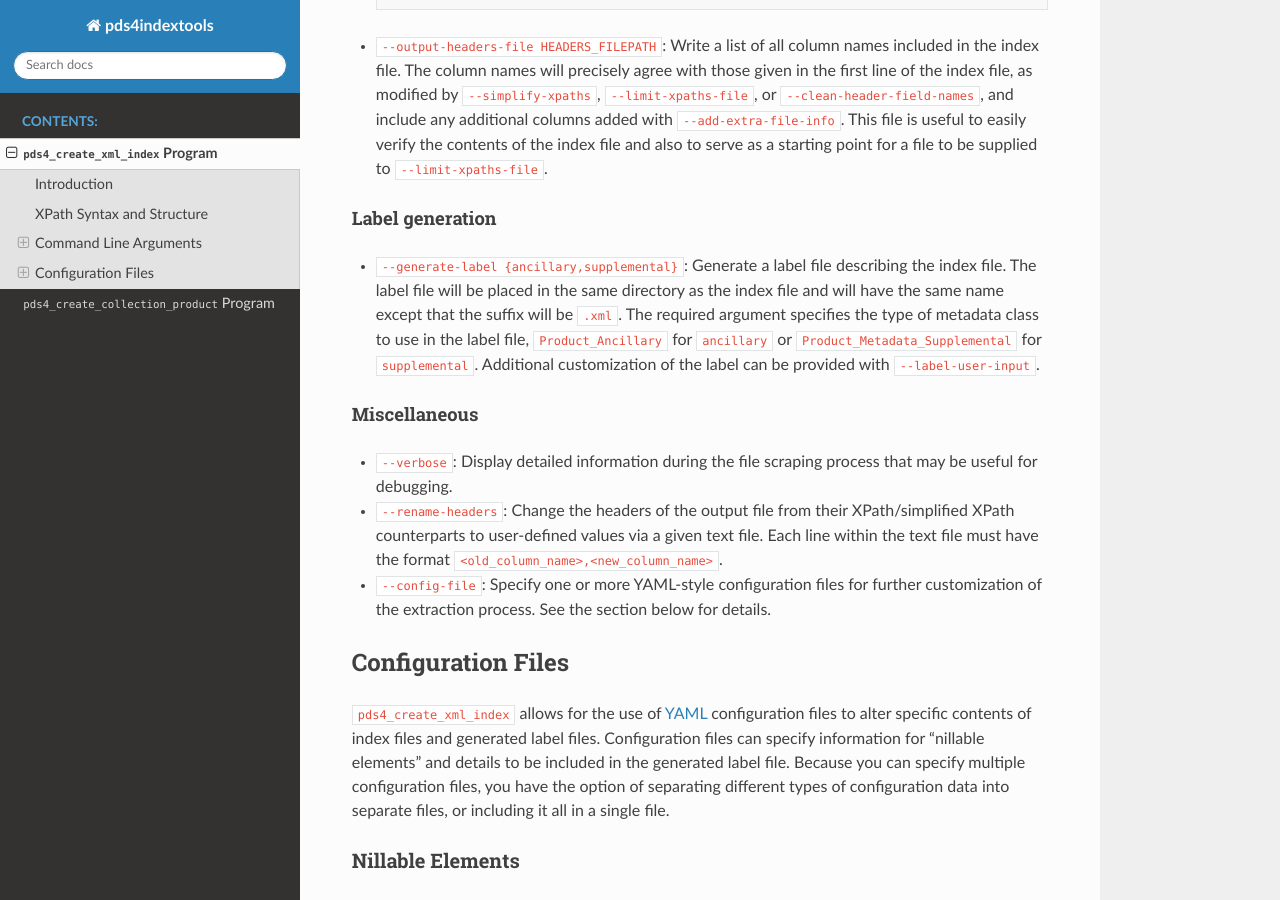
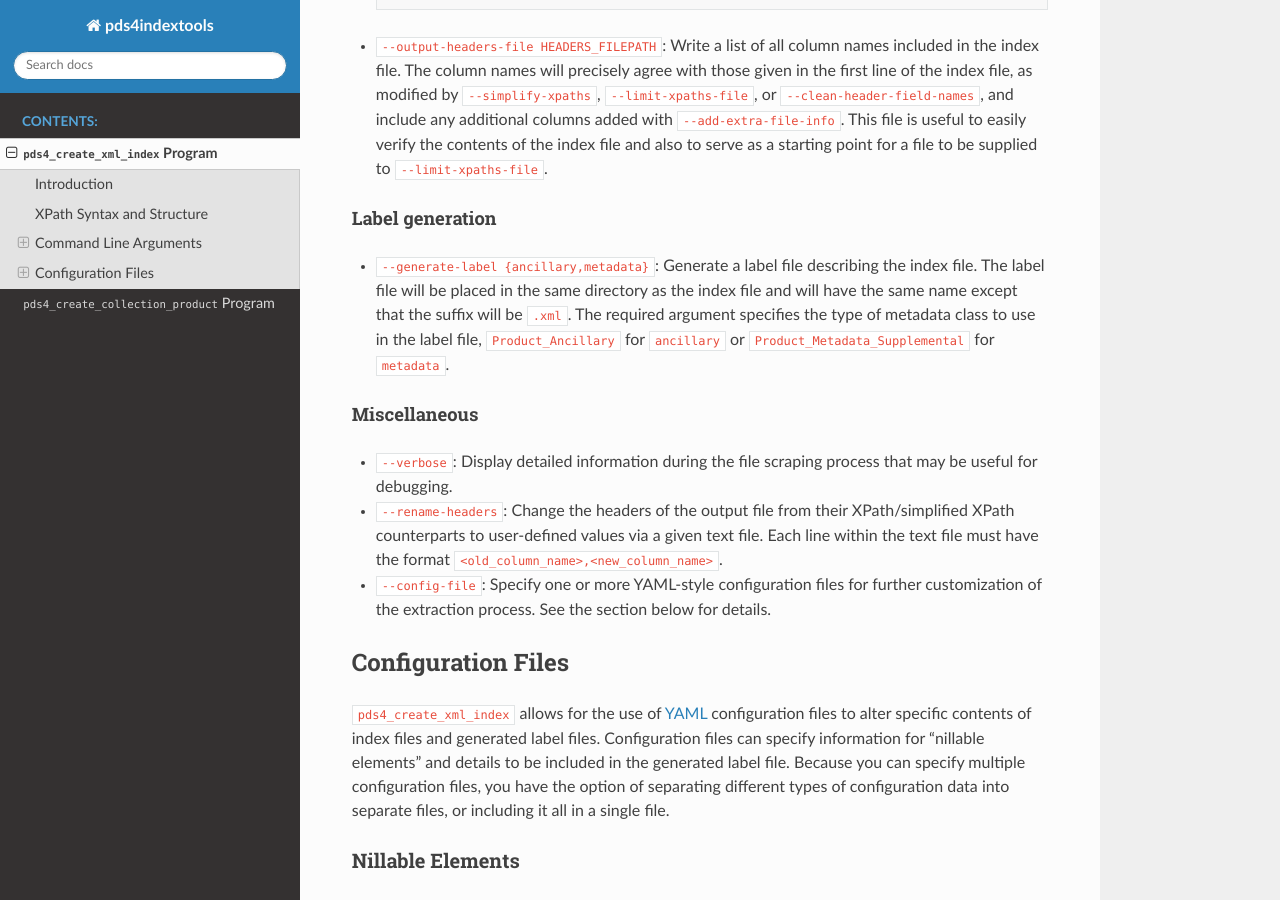
Before and after one commit to SETI/rms-pds4indextools, a Sphinx documentation site: the page built from docs/pds4_create_xml_index.rst, in a window 1280 px wide and 900 px high, scrolled down 3741 px. Built offline with Sphinx 7.4.7 and the Read the Docs theme 3.1.0, drawn with Linux system fonts in a browser that asks for light colours.

Commit message:
Correcting documentation according to Issue #50

```diff
--- a/docs/pds4_create_xml_index.rst
+++ b/docs/pds4_create_xml_index.rst
@@ -186,12 +186,11 @@ Limiting results
 Label generation
 """"""""""""""""
 
-- ``--generate-label {ancillary,supplemental}``: Generate a label file describing the
+- ``--generate-label {ancillary,metadata}``: Generate a label file describing the
   index file. The label file will be placed in the same directory as the index file and
   will have the same name except that the suffix will be ``.xml``. The required argument
   specifies the type of metadata class to use in the label file, ``Product_Ancillary`` for
-  ``ancillary`` or ``Product_Metadata_Supplemental`` for ``supplemental``. Additional
-  customization of the label can be provided with ``--label-user-input``.
+  ``ancillary`` or ``Product_Metadata_Supplemental`` for ``metadata``.
 
 Miscellaneous
 """""""""""""
```
